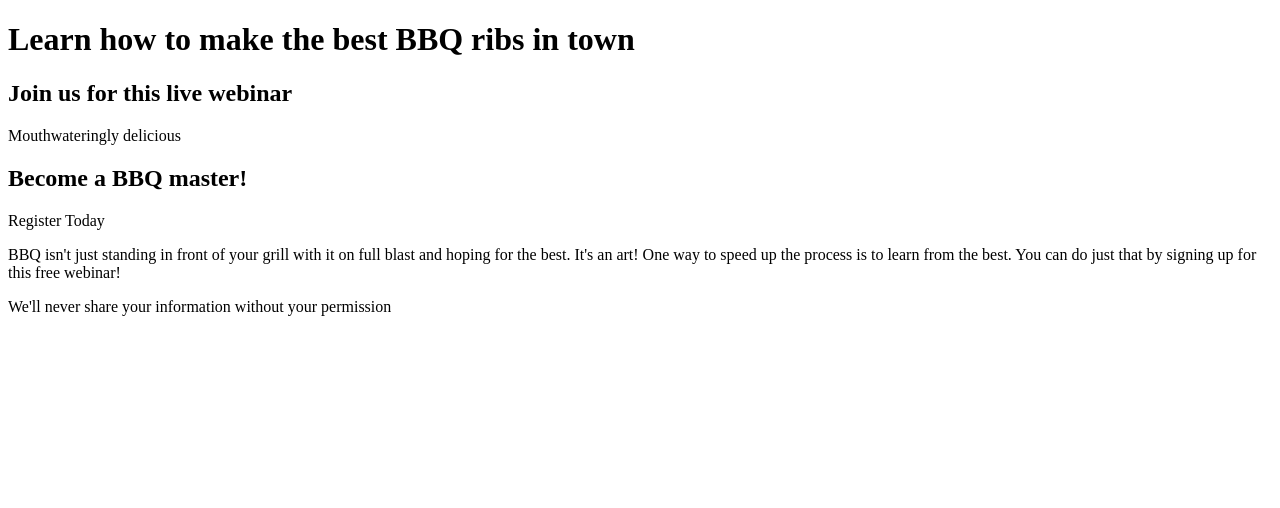
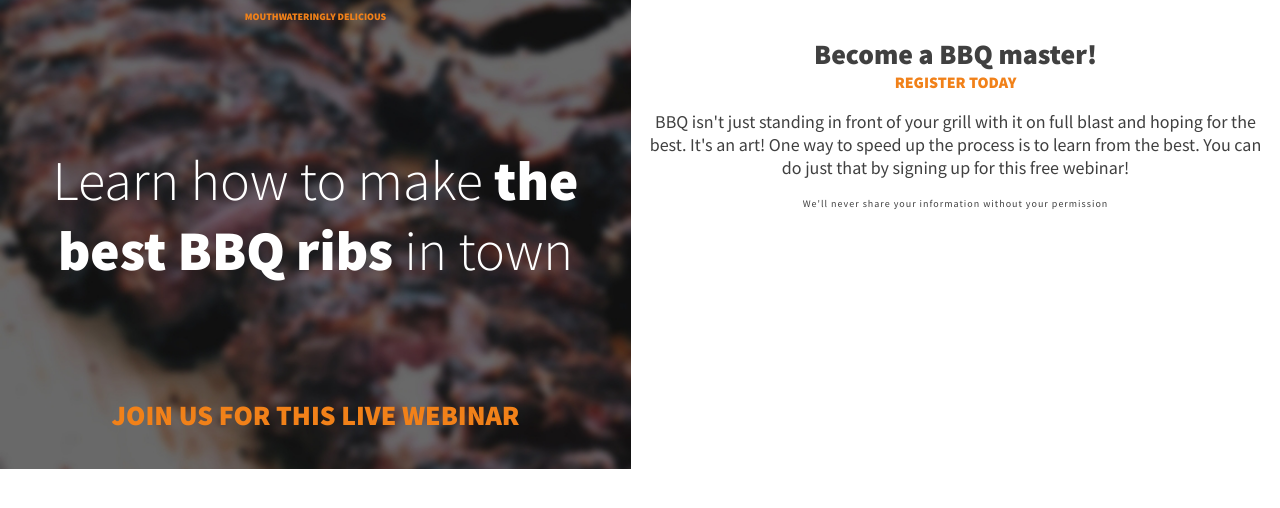
Before and after one commit to Rachelkiff/BBQPage, a plain HTML site: page index.html in a window 1280 px wide. Drawn offline with Linux system fonts and the light colour scheme.

Commit message:
Added styling and media quries to the page.

```diff
--- a/index.html
+++ b/index.html
@@ -4,14 +4,15 @@
     <meta charset="UTF-8">
     <meta http-equiv="X-UA-Compatible" content="IE=edge">
     <meta name="viewport" content="width=device-width, initial-scale=1.0">
+    <link href="https://fonts.googleapis.com/css?family=Source+Sans+Pro:300,400,900&display=swap" rel="stylesheet">
     <link rel="stylesheet" href="style.css">
     <title>BBQ Splash Page</title>
 </head>
 <body>
 
         <div class="intro">
-           <h1>Learn how to make the best BBQ ribs in town</h1>
-            <h2>Join us for this live webinar</h2>
+           <h1>Learn how to make <strong>the best BBQ ribs</strong> in town</h1>
+            <p>Join us for this live webinar</p>
             <p class="top-text">Mouthwateringly delicious</p>
         </div>
 
--- a/style.css
+++ b/style.css
@@ -0,0 +1,95 @@
+body {
+    margin: 0;
+    font-family: 'Source Sans Pro', sans-serif;
+    font-size: 1rem;
+    color: #404040;
+    text-align: center;
+}
+
+h1 {
+    font-size: 2.25rem;
+    font-weight: 300;
+    color: #fff;
+    margin: 2em 0;
+}
+
+h1 + p {
+    color: #f18119;
+    font-weight: 900;
+    font-size: 1.3125rem;
+    text-transform: uppercase;
+    margin: 0;
+}
+
+h2 {
+    font-size: 1.3125rem;
+    margin: 0;
+}
+
+h2 + p {
+    color: #f18119;
+    font-size: 1rem;
+    font-weight: 900;
+    text-transform: uppercase;
+    margin-top: 0;
+}
+
+.top-text {
+    font-size: 0.625rem;
+    font-weight: 900;
+    color: #f18119;
+    text-transform: uppercase;
+    order: -1;
+}
+
+.fine-print {
+    font-size: 0.625rem;
+    letter-spacing: 1px;
+}
+
+
+strong {
+    font-weight: 900;
+}
+
+/* INTRO SECTION */
+
+.intro {
+    background-image: url(Images/dark-ribs.jpg);
+    background-color: #404040;
+    background-size: cover;
+    background-position: center;
+    padding: 0 .5em 2em;
+    display: flex;
+    flex-direction: column;
+}
+
+/* MAIN CONTENT */
+
+.main-content {
+    padding: 2em 1em;
+}
+
+/* MEDIA QUERY */
+
+@media (min-width:500px ) {
+    body {
+        font-size: 1.125rem;
+        display: flex;
+    }
+
+    h1 {
+        font-size: 3.5rem;
+    }
+
+    h2,
+    h1 + p {
+        font-size: 1.75rem ;
+    }
+
+    .intro,
+    .main-content {
+        width: 50%;
+    }
+
+}
```
